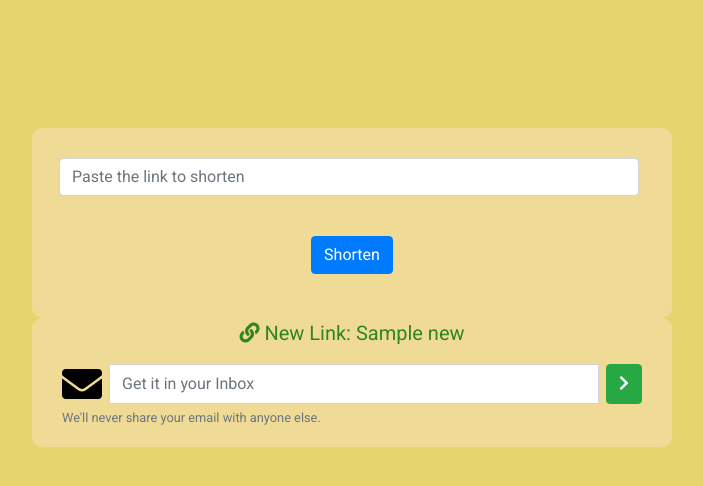
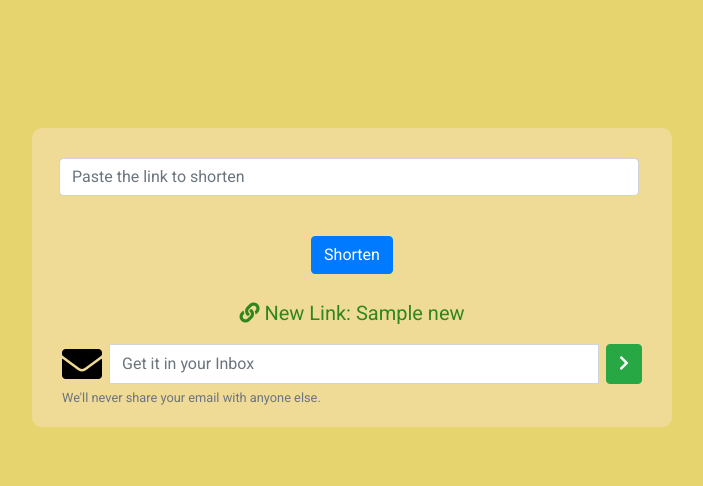
Before and after one commit to sd2001/FuzzyUrls, a Django app: template templates/index.html in a window 1280 px wide. Shown: the top 486 px of the page, without its empty margins (288-991 px from the left). Run offline with Django 3.2, Linux system fonts and the light colour scheme; the template is opened without the code that fills it: most values are stand-ins (such as "Sample title", 1, 10 or a date in 2020); some libraries are stand-ins or nearby versions.

Commit message:
changing form layout

```diff
--- a/templates/index.html
+++ b/templates/index.html
@@ -20,13 +20,12 @@
         <div align="center">
         <br><button type="submit" id="submit" href="/s/short" method="POST" class="btn btn-primary">Shorten</button><br><br>
         </div>
-    </form>
 
         {% block content %}
           {% if new %}
 
 
-          <form class="form-full2" method="POST" action="/m/mail">
+          <form class="form-full" method="POST" action="/m/mail">
             {% csrf_token %}
             <p class="text" align="center">
               <i class="fas fa-link"></i> New Link:  <a href={{new}}>{{ new }}</a>
@@ -54,7 +53,7 @@
           </form>
          {% endif %}
         {% endblock content %}
-
+      </form>
 </body>
 <script src="https://code.jquery.com/jquery-3.2.1.slim.min.js" integrity="sha384-KJ3o2DKtIkvYIK3UENzmM7KCkRr/rE9/Qpg6aAZGJwFDMVNA/GpGFF93hXpG5KkN" crossorigin="anonymous"></script>
 <script src="https://cdnjs.cloudflare.com/ajax/libs/popper.js/1.12.9/umd/popper.min.js" integrity="sha384-ApNbgh9B+Y1QKtv3Rn7W3mgPxhU9K/ScQsAP7hUibX39j7fakFPskvXusvfa0b4Q" crossorigin="anonymous"></script>
```
Also changed, not shown: app/views.py (+8 -7 lines).
